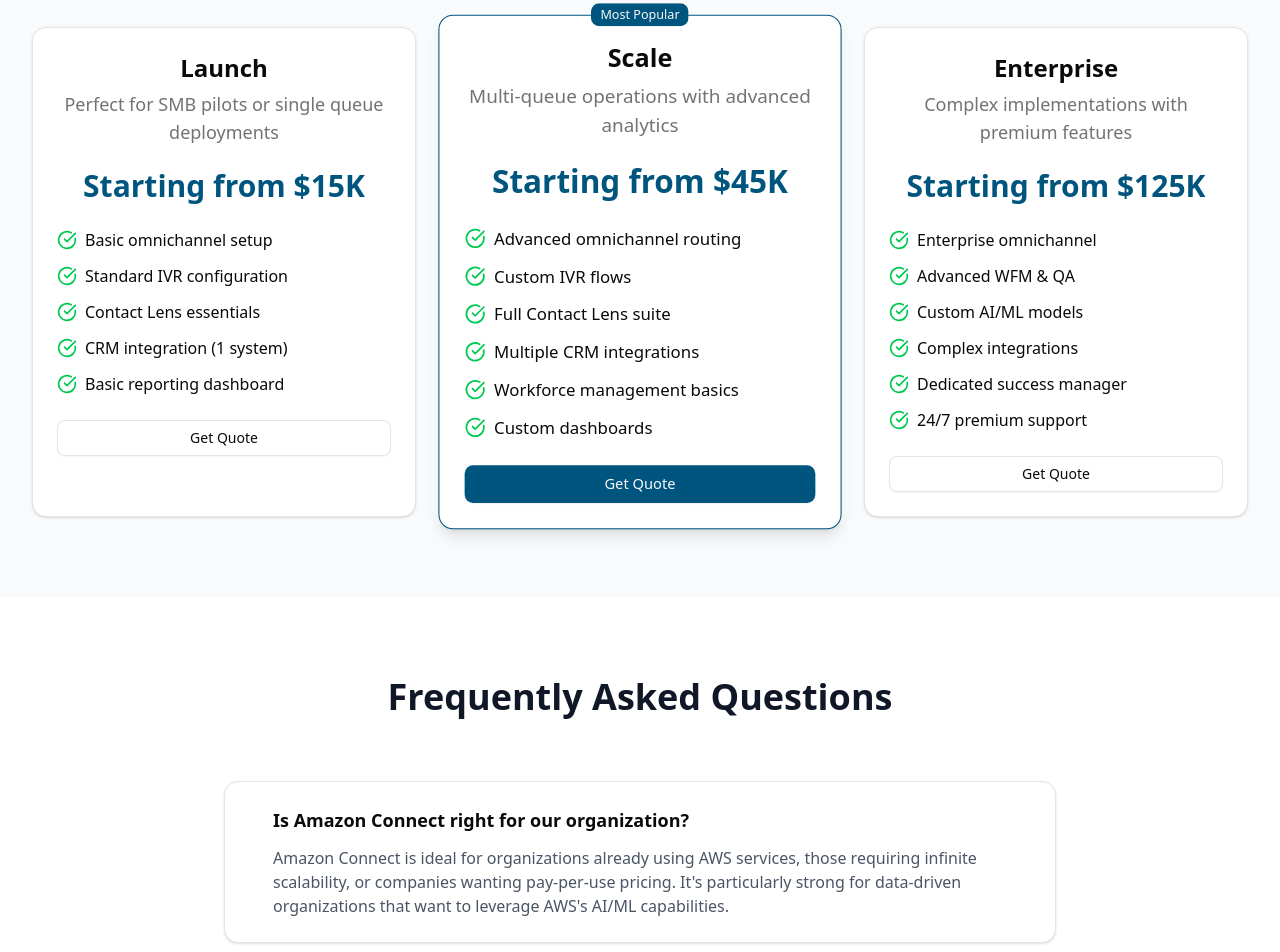
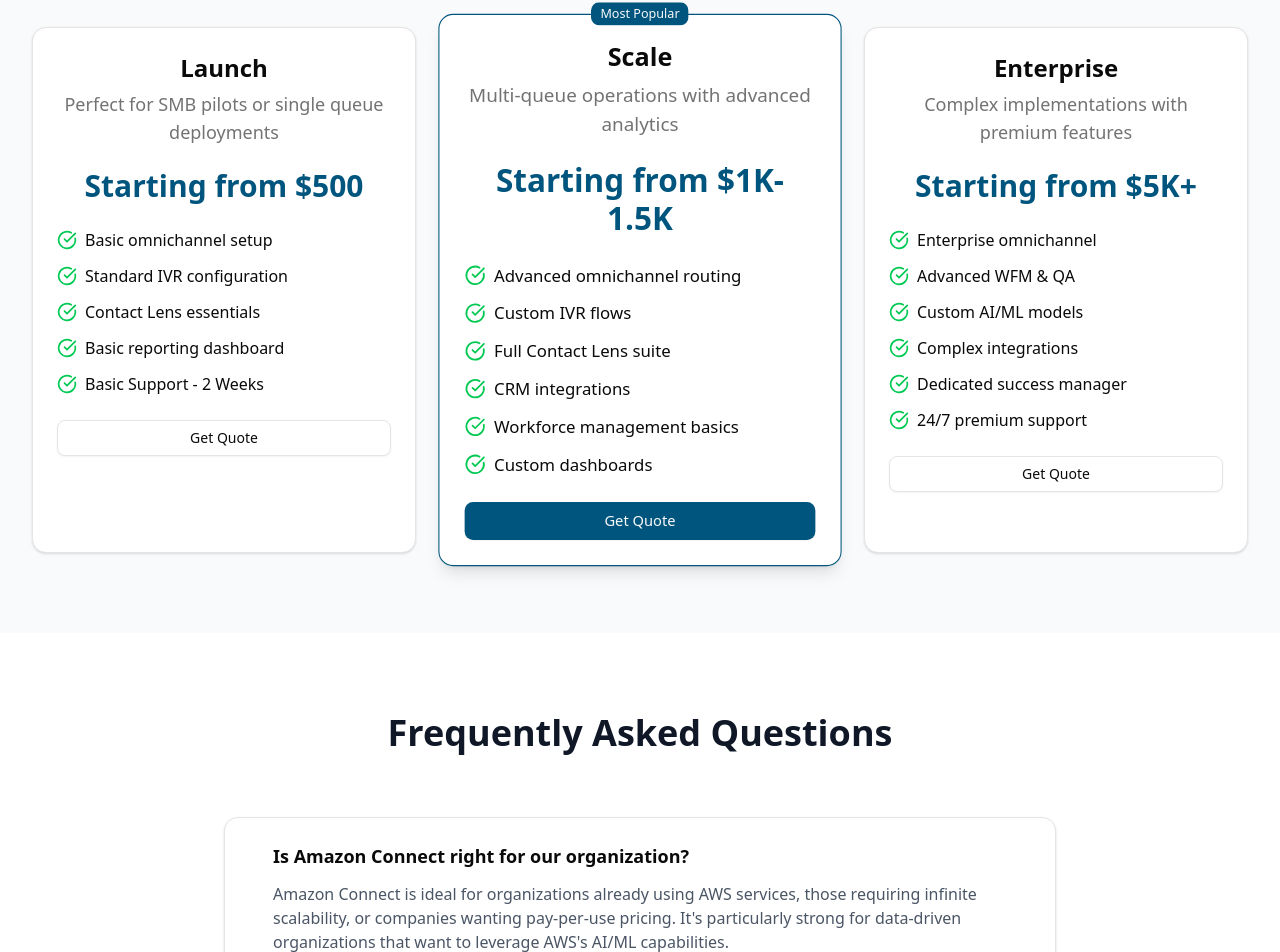
Before and after one commit to BitscaloSales/YashManus, a React (Vite) app: page /amazon-connect in a window 1280 px wide. Shown: the part 3845-4797 px from the top of the page. Built offline with nearby package versions, Linux system fonts and the light colour scheme.

Commit message:
Updated pricing tiers

```diff
--- a/src/pages/AmazonConnect.jsx
+++ b/src/pages/AmazonConnect.jsx
@@ -60,10 +60,10 @@
         "Basic omnichannel setup",
         "Standard IVR configuration",
         "Contact Lens essentials",
-        "CRM integration (1 system)",
-        "Basic reporting dashboard"
+        "Basic reporting dashboard",
+		"Basic Support - 2 Weeks"
       ],
-      startingFrom: "$15K"
+      startingFrom: "$500"
     },
     {
       name: "Scale",
@@ -72,11 +72,11 @@
         "Advanced omnichannel routing",
         "Custom IVR flows",
         "Full Contact Lens suite",
-        "Multiple CRM integrations",
+        "CRM integrations",
         "Workforce management basics",
         "Custom dashboards"
       ],
-      startingFrom: "$45K"
+      startingFrom: "$1K-1.5K"
     },
     {
       name: "Enterprise",
@@ -89,7 +89,7 @@
         "Dedicated success manager",
         "24/7 premium support"
       ],
-      startingFrom: "$125K"
+      startingFrom: "$5K+"
     }
   ]
 
```
Also changed, not shown: 2 other files (tests, documents, lock files or other folders).
